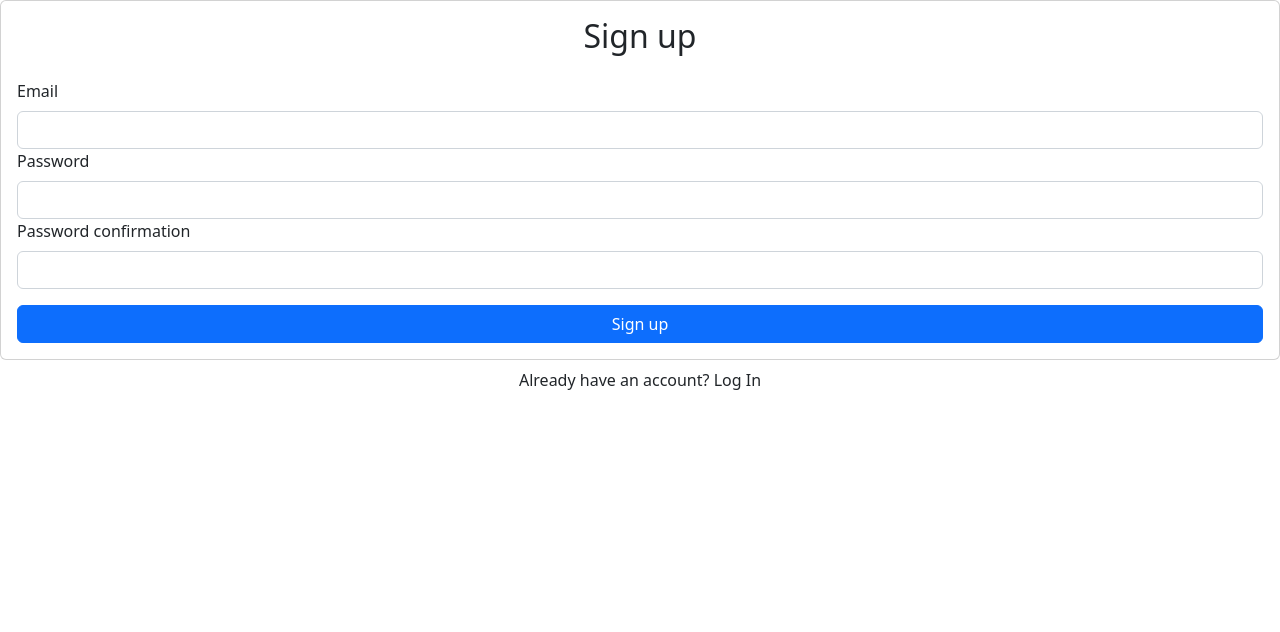
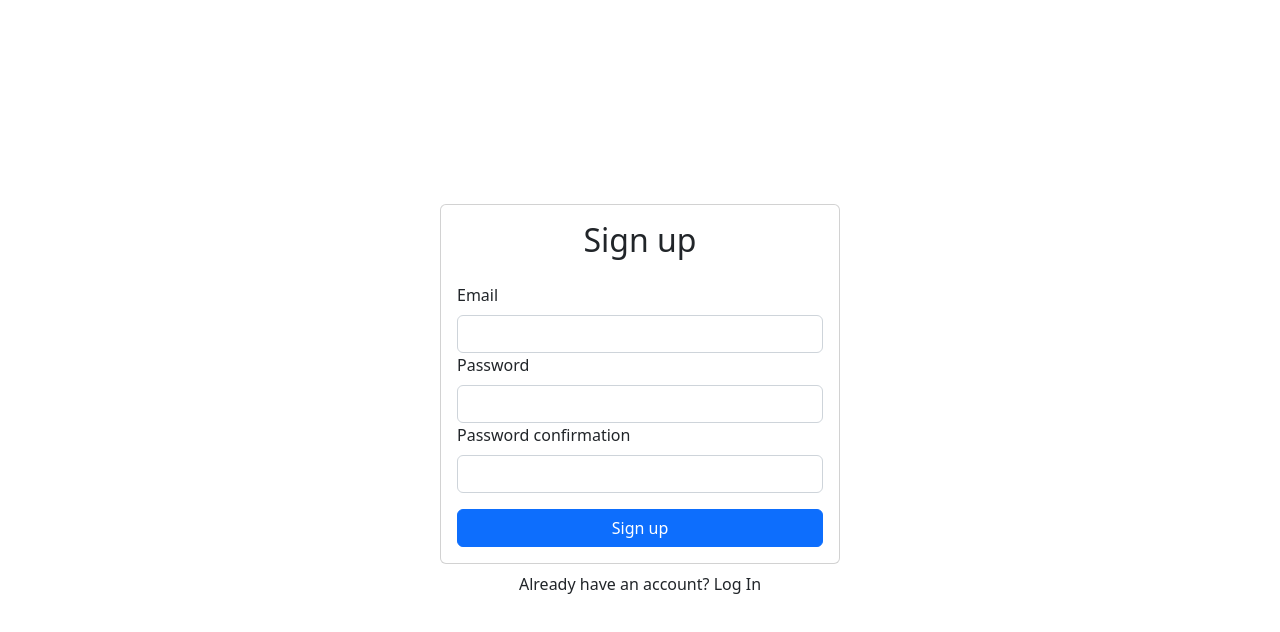
Before and after one commit to jodelajo/react-sasha-app, a React (Create React App) app: page / in a window 1280 px wide. Shown: the top 632 px of the page. Built offline with nearby package versions, Linux system fonts and the light colour scheme; no server answers.

Commit message:
functional signup

```diff
--- a/src/components/App.js
+++ /dev/null
@@ -1,7 +0,0 @@
-import Signup from "./Signup";
-
-function App() {
-  return <Signup/>
-}
-
-export default App;
--- a/src/components/Signup.js
+++ b/src/components/Signup.js
@@ -1,10 +1,35 @@
-import React, { useRef } from 'react'
-import { Card, Button, Form } from 'react-bootstrap'
+import React, { useRef, useState } from 'react'
+import { Card, Button, Form, Alert } from 'react-bootstrap'
+import { useAuth } from '../contexts/AuthContext'
 
 export default function Signup() {
     const emailRef = useRef()
     const passwordRef = useRef()
     const passwordConfirmRef = useRef()
+    const { signup, currentUser } = useAuth()
+    const [error, setError] = useState('')
+    const [loading, setLoading] = useState(false)
+
+
+    async function handlerSubmit(e) {
+        e.preventDefault()
+        if (passwordRef.current.value !== passwordConfirmRef.current.value) {
+            return setError('Passwords do not match')
+        }
+
+
+        try {
+            setError('')
+            setLoading(true)
+            await signup(emailRef.current.value, passwordRef.current.value)
+            // console.log(emailRef.current.value)
+        } catch {
+            setError('Failed to create an account')
+        }
+        setLoading(false)
+
+    }
+
     return (
         <>
             <Card>
@@ -12,27 +37,28 @@ export default function Signup() {
                     <h2 className='text-center mb-4'>
                         Sign up
                     </h2>
-
-          <Form>
+                    {currentUser?.email}
+                    {error && <Alert variant='danger'> {error} </Alert>}
+                    <Form onSubmit={handlerSubmit}>
                         <Form.Group id="email">
                             <Form.Label>
                                 Email
                             </Form.Label>
-                <Form.Control type="email"  ref={emailRef} required />
+                            <Form.Control type="email" ref={emailRef} required />
                         </Form.Group>
                         <Form.Group id="password">
                             <Form.Label>
                                 Password
                             </Form.Label>
-                <Form.Control type="password"  ref={passwordRef} required />
+                            <Form.Control type="password" ref={passwordRef} required />
                         </Form.Group>
                         <Form.Group id="password-confirm">
                             <Form.Label>
                                 Password confirmation
                             </Form.Label>
-                <Form.Control type="password"  ref={passwordConfirmRef} required />
+                            <Form.Control type="password" ref={passwordConfirmRef} required />
                         </Form.Group>
-            <Button type="submit" className='w-100 mt-3'>Sign up</Button>
+                        <Button type="submit" disabled={loading} className='w-100 mt-3'>Sign up</Button>
                     </Form>
                 </Card.Body>
             </Card>
--- /dev/null
+++ b/src/components/app/App.js
@@ -0,0 +1,19 @@
+import { Container } from "react-bootstrap";
+import Signup from "../Signup";
+import styles from './App.module.css'
+import { AuthProvider } from '../../contexts/AuthContext'
+
+
+function App() {
+  return (
+    <AuthProvider>
+      <Container className={styles.container}>
+        <div className={styles.wrapper}>
+          <Signup />
+        </div>
+      </Container>
+    </AuthProvider>
+  )
+}
+
+export default App;
--- /dev/null
+++ b/src/components/app/App.module.css
@@ -0,0 +1,11 @@
+.container {
+    display: flex;
+    flex-direction: column;
+    justify-content: center;
+    align-items: center;
+    height: 100vh;
+}
+.wrapper {
+    width: 100%;
+    max-width: 400px;
+}
--- /dev/null
+++ b/src/contexts/AuthContext.js
@@ -0,0 +1,40 @@
+import React, { useContext, useEffect, useState, createContext } from 'react'
+import { auth } from '../firebase'
+import { createUserWithEmailAndPassword } from "firebase/auth"
+
+// import firebase from 'firebase/app'
+// import 'firebase/auth';
+
+const AuthContext = createContext()
+
+
+export function useAuth() {
+    return useContext(AuthContext)
+}
+
+export function AuthProvider({ children }) {
+    const [currentUser, setCurrentUser] = useState()
+
+    function signup(email, password) {
+        createUserWithEmailAndPassword(auth, email, password)
+    }
+
+useEffect(() => {
+   const unsubscribe = auth.onAuthStateChanged(user => {
+        setCurrentUser(user)
+    })
+    return unsubscribe
+
+},[])
+
+    const value = {
+        currentUser,
+        signup
+    }
+
+    return (
+        <AuthContext.Provider value={value}>
+            {children}
+        </AuthContext.Provider>
+    )
+}
--- a/src/firebase.js
+++ b/src/firebase.js
@@ -1,6 +1,7 @@
 // import firebase from "firebase/app"
 // import "firebase/auth"
 import { initializeApp } from "firebase/app";
+import { getAuth } from 'firebase/auth'
 
 const firebaseConfig = {
     apiKey: process.env.REACT_APP_FIREBASE_API_KEY,
@@ -14,5 +15,5 @@ const firebaseConfig = {
 
 const app = initializeApp(firebaseConfig);
 
-export const auth = app.auth()
+export const auth = getAuth(app)
 export default app
--- a/src/index.js
+++ b/src/index.js
@@ -1,6 +1,6 @@
 import React from 'react';
 import ReactDOM from 'react-dom/client';
-import App from './components/App';
+import App from './components/app/App';
 import 'bootstrap/dist/css/bootstrap.min.css'
 
 
```
Lines whose indentation alone changed are shown as unchanged.
